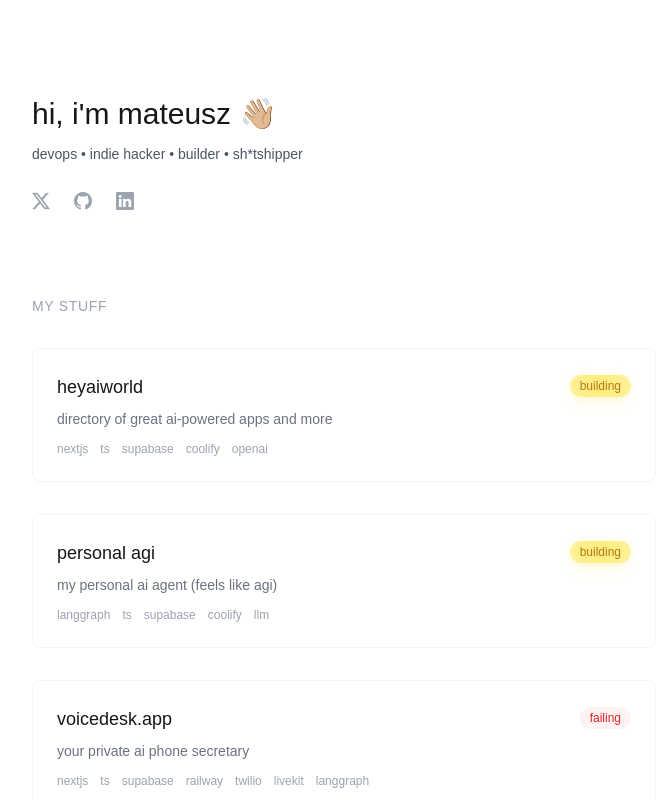
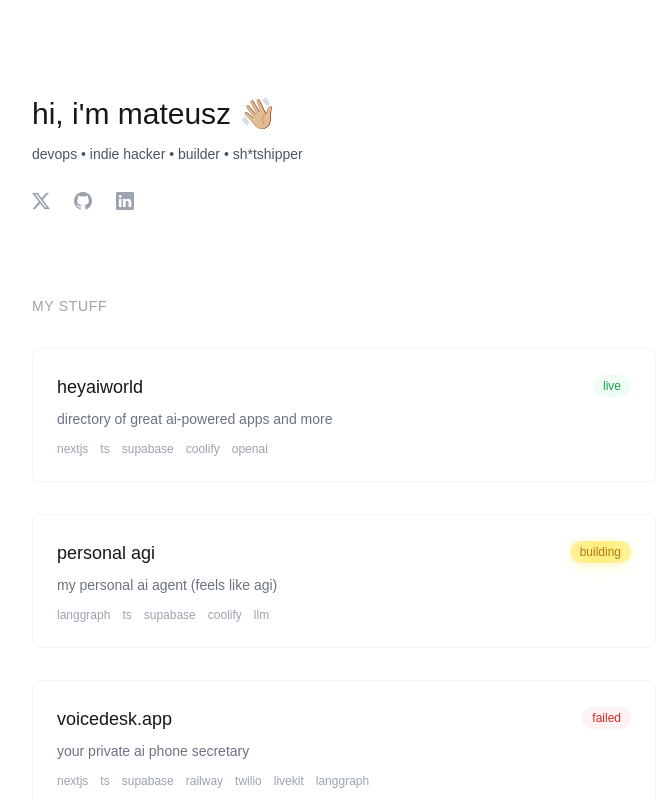
Before and after one commit to mateusztylec/blog, a Next.js app: page / in a window 1280 px wide. Shown: the top 800 px of the page, without its empty margins (296-960 px from the left). Built offline with nearby package versions, Linux system fonts and the light colour scheme.

Commit message:
projects status update

```diff
--- a/app/page.tsx
+++ b/app/page.tsx
@@ -4,7 +4,7 @@ interface Project {
     title: string
     url?: string
     description: string
-    status: 'acquired' | 'failed' | 'quit' | 'failing' | 'building'
+    status: 'acquired' | 'failed' | 'quit' | 'failing' | 'building' | 'live'
     stack: string[]
 }
 
@@ -13,7 +13,7 @@ const projects: Project[] = [
         title: 'heyaiworld',
         url: 'https://heyaiworld.mateusztylec.com/?ref=mateusztylec.com',
         description: 'directory of great ai-powered apps and more',
-        status: 'building',
+        status: 'live',
         stack: ['nextjs', 'ts', 'supabase', 'coolify', 'openai']
     },
     {
@@ -26,7 +26,7 @@ const projects: Project[] = [
         title: 'voicedesk.app',
         url: 'https://voicedesk.app/?ref=mateusztylec.com',
         description: 'your private ai phone secretary',
-        status: 'failing',
+        status: 'failed',
         stack: ['nextjs', 'ts', 'supabase', 'railway', 'twilio', 'livekit', 'langgraph']
     },
     {
@@ -53,7 +53,8 @@ const StatusBadge = ({ status }: { status: Project['status'] }) => {
         'failed': 'bg-red-50 text-red-600 dark:bg-red-900/30 dark:text-red-400',
         'failing': 'bg-red-50 text-red-600 dark:bg-red-900/30 dark:text-red-400',
         'building': 'bg-gradient-to-r from-yellow-100 via-yellow-200 to-yellow-100 dark:from-yellow-900/40 dark:via-yellow-700/40 dark:to-yellow-900/40 text-yellow-700 dark:text-yellow-300 animate-status-shimmer bg-[length:200%_100%] animate-status-glow',
-        'quit': 'bg-gray-50 text-gray-600 dark:bg-gray-900/30 dark:text-gray-400'
+        'quit': 'bg-gray-50 text-gray-600 dark:bg-gray-900/30 dark:text-gray-400',
+        'live': 'bg-green-50 text-green-600 dark:bg-green-900/30 dark:text-green-400'
     }[status]
 
     return (
```
